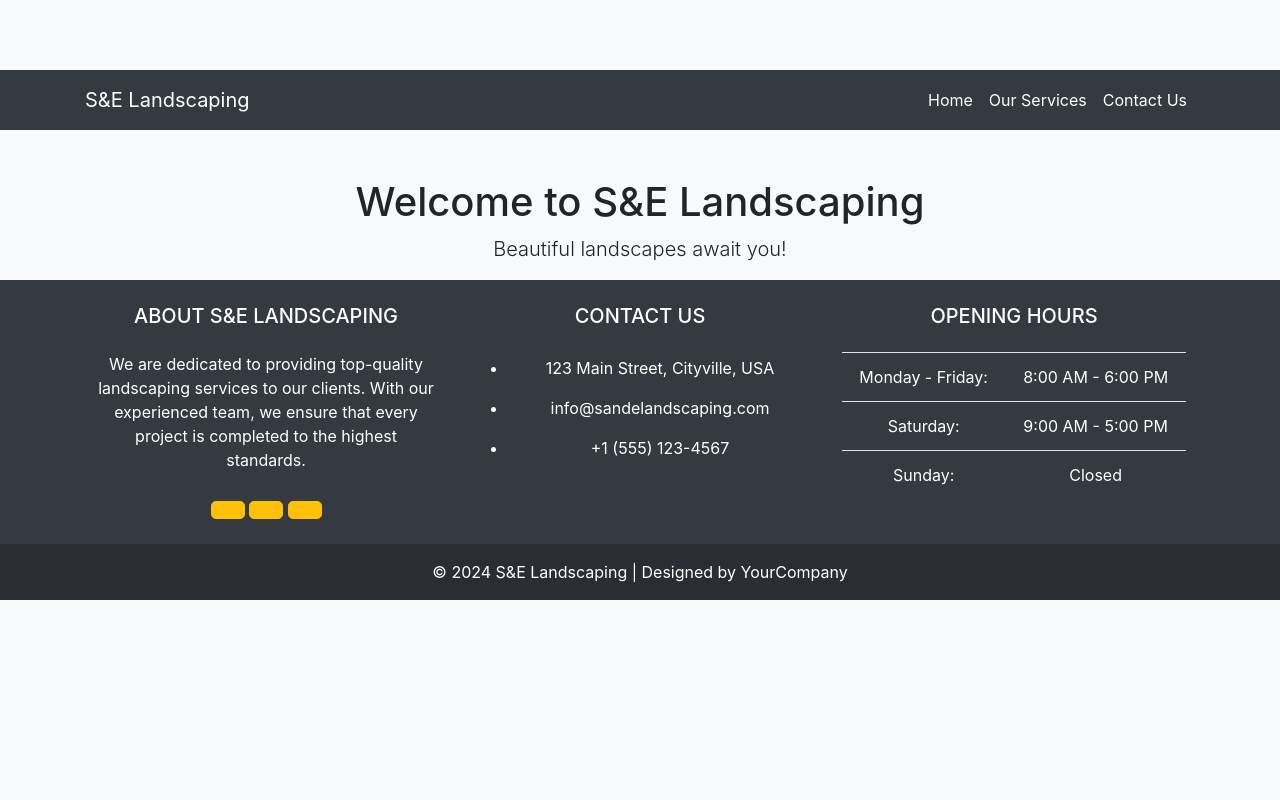
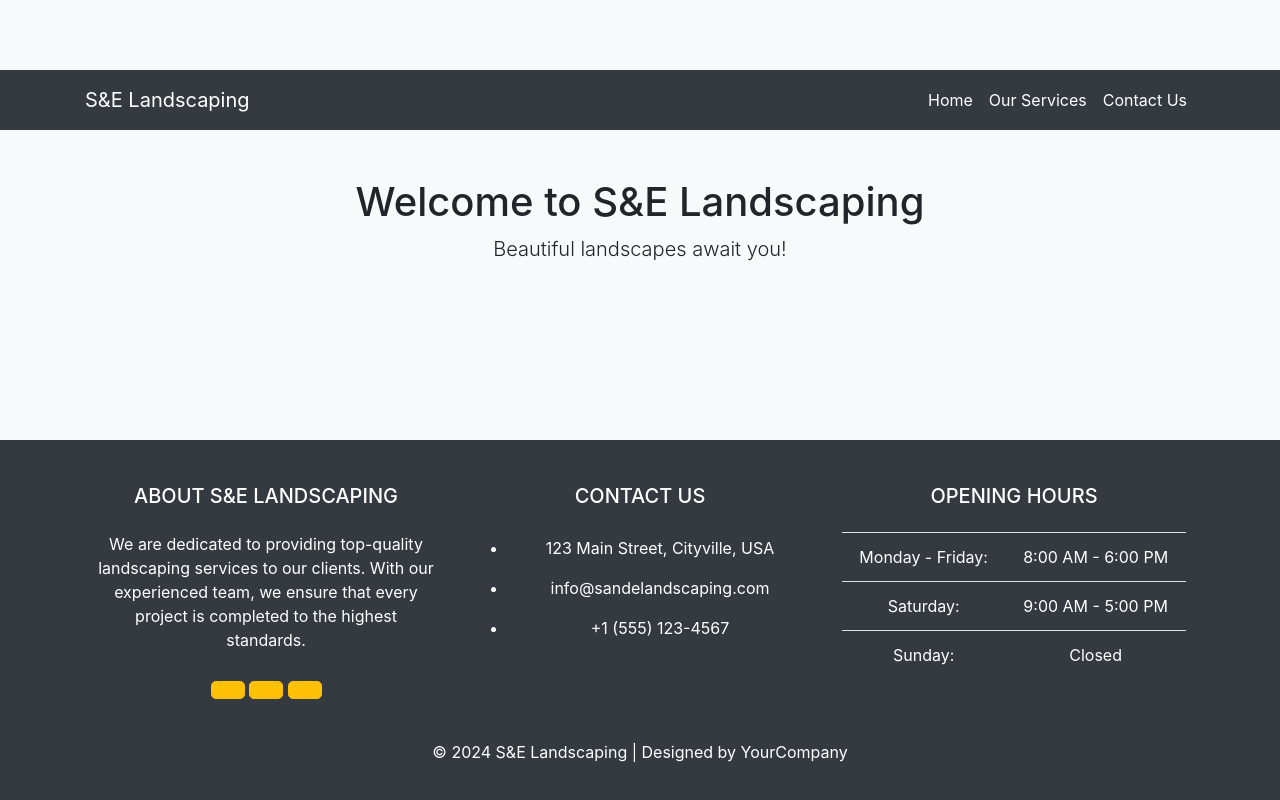
Before and after one commit to RyanRonish/S-E, a Django app: page / in a window 1280 px wide. Run offline with Django 4.2, Linux system fonts and the light colour scheme; some libraries are stand-ins or nearby versions.

Commit message:
base footer restyle

```diff
--- a/se/templates/base.html
+++ b/se/templates/base.html
@@ -60,7 +60,7 @@
     {% block content %}
     {% endblock %}
 
-    <footer class="text-white text-center text-lg-start" style="background-color: #343a40;">
+    <footer class="footer">
         <div class="container p-4">
             <div class="row">
                 <div class="col-lg-4 col-md-12 mb-4 mb-md-0">
@@ -109,7 +109,7 @@
                 </div>
             </div>
         </div>
-        <div class="text-center p-3" style="background-color: rgba(0, 0, 0, 0.2);">
+        <div class="text-center p-3">
             &copy; 2024 S&E Landscaping | Designed by YourCompany
         </div>
     </footer>
```
